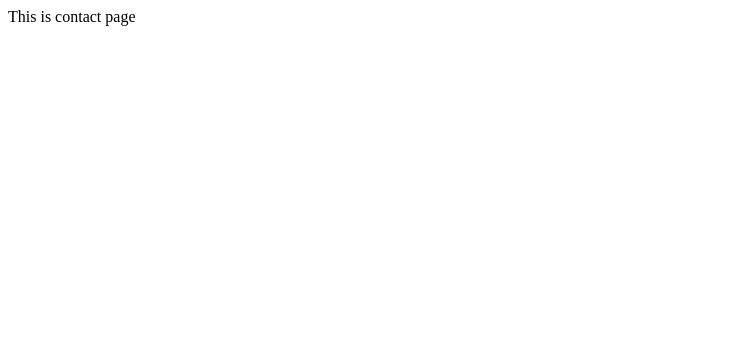
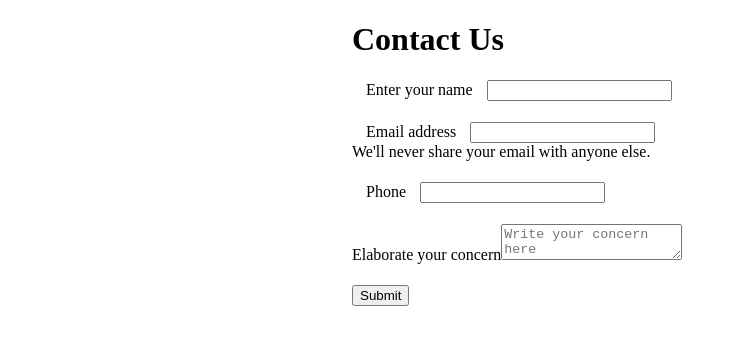
Before and after one commit to NileshShete/NextjsDemo, a Next.js app: page /contact in a window 1280 px wide. Shown: the top 344 px of the page, without its empty margins (0-737 px from the left). Built offline with nearby package versions, Linux system fonts and the light colour scheme.

Commit message:
Designing the /contact FrontEnd Page

```diff
--- /dev/null
+++ b/contactdata/3.json
@@ -0,0 +1 @@
+{"phone":"87452755786","name":"Nilesh Shete","email":"nileshshete2023@gmail.com","desc":"test"}
--- /dev/null
+++ b/contactdata/4.json
@@ -0,0 +1 @@
+{"phone":"87452755777","name":"SHETE NILESH NANASAHEB","email":"johnwick143forever@gmail.com","desc":"TEst"}
--- a/pages/contact.js
+++ b/pages/contact.js
@@ -1,6 +1,75 @@
-import React from 'react'
+import React, { useState } from 'react'
+import styles from "../styles/Contact.module.css"
+const Contact = () => {
+    const [name, setname] = useState('')
+    const [email, setemail] = useState('')
+    const [phone, setphone] = useState('')
+    const [desc, setdesc] = useState('')
 
-const Contact = () => {
-    return <div>This is contact page</div>;
+
+    const handleSubmit = (e) => {
+        e.preventDefault()
+        console.log(phone, name, email, desc)
+        const data = { phone, name, email, desc }
+        console.log('data', data)
+        fetch('http://localhost:3000/api/postcontact', {
+            method: 'POST',
+            headers: {
+                'Content-Type': 'application/json',
+            },
+            body: JSON.stringify(data),
+        })
+            .then(response => response.text())
+            .then(data => {
+                console.log('Success:', data);
+                alert("Thanks for contacting us");
+                setphone('')
+                setname('')
+                setdesc('')
+                setemail('')
+            })
+            .catch((error) => {
+                console.error('Error:', error);
+            });
+    }
+
+    const handleChange = (e) => {
+        if (e.target.name == 'phone') {
+            setphone(e.target.value)
+        }
+        else if (e.target.name == 'email') {
+            setemail(e.target.value)
+        }
+        else if (e.target.name == 'desc') {
+            setdesc(e.target.value)
+        }
+        else if (e.target.name == 'name') {
+            setname(e.target.value)
+        }
+    }
+    return (<div className={styles.container}>
+            <h1>Contact Us</h1>
+            <form onSubmit={handleSubmit}>
+                <div className={styles.mb3}>
+                    <label htmlFor="name" className={styles.formlabel}>Enter your name</label>
+                    <input type="text" value={name} onChange={handleChange} className="form-control" id="name" name='name' aria-describedby="emailHelp" />
+                </div>
+                <div className={styles.mb3}>
+                    <label htmlFor="email" className={styles.formlabel}>Email address</label>
+                    <input type="email" value={email} onChange={handleChange} className="form-control" name='email' id="email" aria-describedby="emailHelp" />
+                    <div id="emailHelp" className="form-text">We'll never share your email with anyone else.</div>
+                </div>
+                <div className={styles.mb3}>
+                    <label htmlFor="phone" className={styles.formlabel}>Phone</label>
+                    <input type="phone" value={phone} onChange={handleChange} className="form-control" name='phone' id="phone" />
+                </div>
+                <div className={styles.mb3}>
+                    <label htmlFor="desc">Elaborate your concern</label>
+                    <textarea value={desc} onChange={handleChange} className="form-control" placeholder="Write your concern here" name='desc' id="desc" />
+                </div>
+                <button type="submit" className="btn btn-primary">Submit</button>
+            </form>
+        </div>
+    )
 }
 export default Contact
--- /dev/null
+++ b/styles/Contact.module.css
@@ -0,0 +1,12 @@
+.container {
+    max-width: 45vw;
+    margin: auto;
+}
+
+.mb3 {
+    margin-bottom: 21px;
+}
+
+.formlabel {
+    margin: 0px 14px;
+}
```
